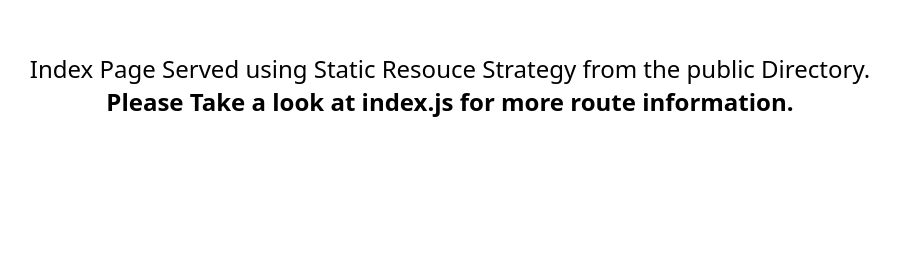
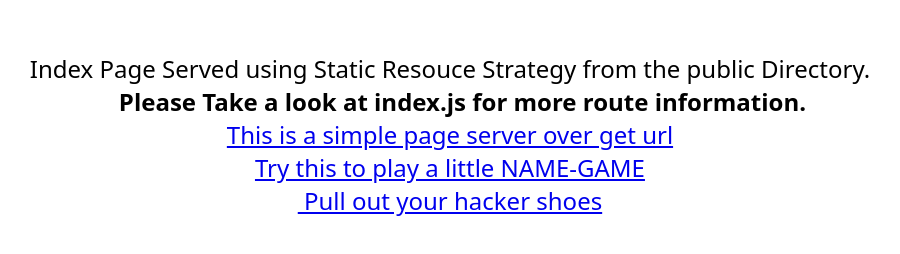
Before and after one commit to vipulbhj/nraf, a website: page public/index.html in a window 1280 px wide. Shown: the whole page, without its empty margins (215-1115 px from the left). Drawn offline with Linux system fonts and the light colour scheme.

```diff
--- a/public/index.html
+++ b/public/index.html
@@ -21,7 +21,10 @@
 <body>
     <pre>
     	Index Page Served using Static Resouce Strategy from the public Directory.
-	<strong>Please Take a look at index.js for more route information.</strong>
+	    <strong>Please Take a look at index.js for more route information.</strong>
+        <a href="/docs">This is a simple page server over get url</a>
+        <a href="/yourname">Try this to play a little NAME-GAME</a>
+        <a href="/login"> Pull out your hacker shoes</a>
     </pre>
 </body>
 </html>
```
